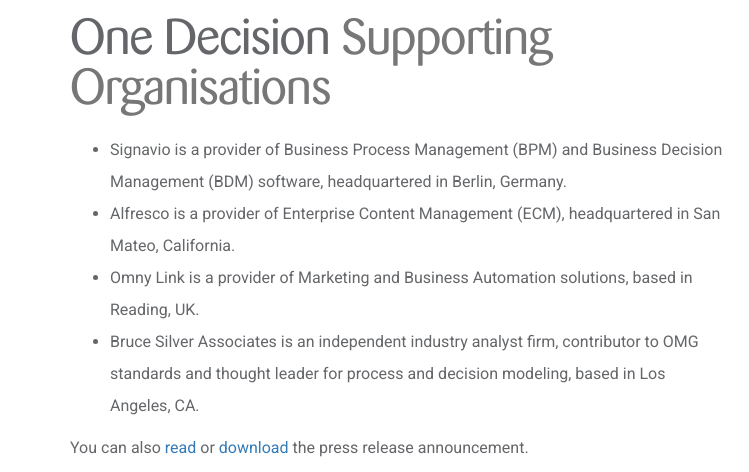
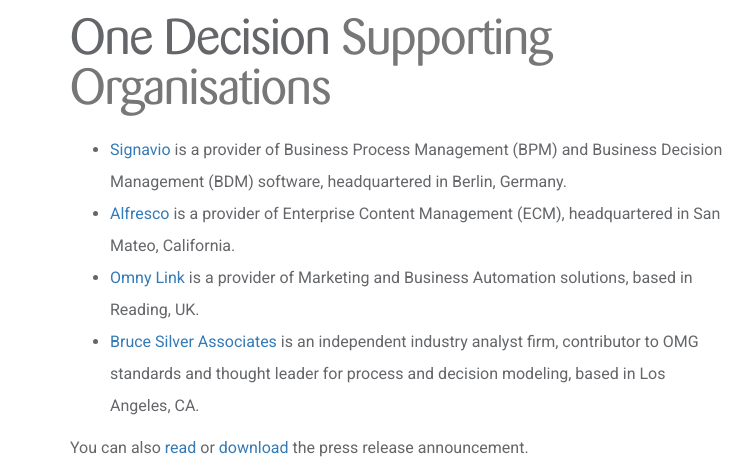
Before and after one commit to OneDecision/OneDecision.github.io, a plain HTML site: page index.html in a window 1280 px wide. Shown: the part 1100-1572 px from the top of the page, 0-749 px from the left. Drawn offline with Linux system fonts and the light colour scheme; files whose address does not match are found by name.

Commit message:
Add links to supporter sites

```diff
--- a/index.html
+++ b/index.html
@@ -146,10 +146,10 @@
           <h2 id="supporters" class="featurette-heading">One Decision <span class="text-muted">Supporting Organisations</span></h2>
           <p class="lead">
           <ul>
-            <li>Signavio is a provider of Business Process Management (BPM) and Business Decision Management (BDM) software, headquartered in Berlin, Germany.
-            <li>Alfresco is a provider of Enterprise Content Management (ECM), headquartered in San Mateo, California.
-            <li>Omny Link is a provider of Marketing and Business Automation solutions, based in Reading, UK.
-            <li>Bruce Silver Associates is an independent industry analyst firm, contributor to OMG standards and thought leader for process and decision modeling, based in Los Angeles, CA.
+            <li><a href="//signavio.com">Signavio</a> is a provider of Business Process Management (BPM) and Business Decision Management (BDM) software, headquartered in Berlin, Germany.
+            <li><a href="//alfresco.com">Alfresco</a> is a provider of Enterprise Content Management (ECM), headquartered in San Mateo, California.
+            <li><a href="//omny.link">Omny Link</a> is a provider of Marketing and Business Automation solutions, based in Reading, UK.
+            <li><a href="//brsilver.com">Bruce Silver Associates</a> is an independent industry analyst firm, contributor to OMG standards and thought leader for process and decision modeling, based in Los Angeles, CA.
           </ul>
           </p>
           <p>You can also <a href="press/press-20150723.html">read</a> or <a href="press/press-20150723.pdf">download</a> the press release announcement.</p>
```
